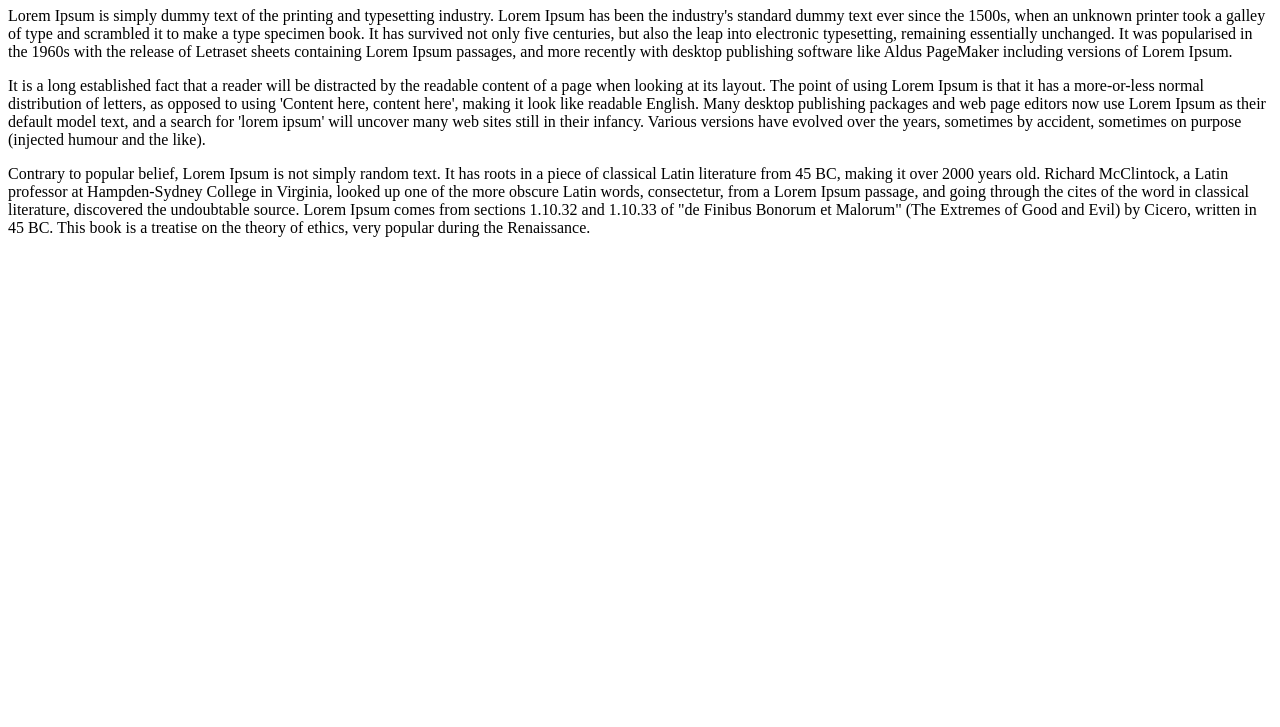
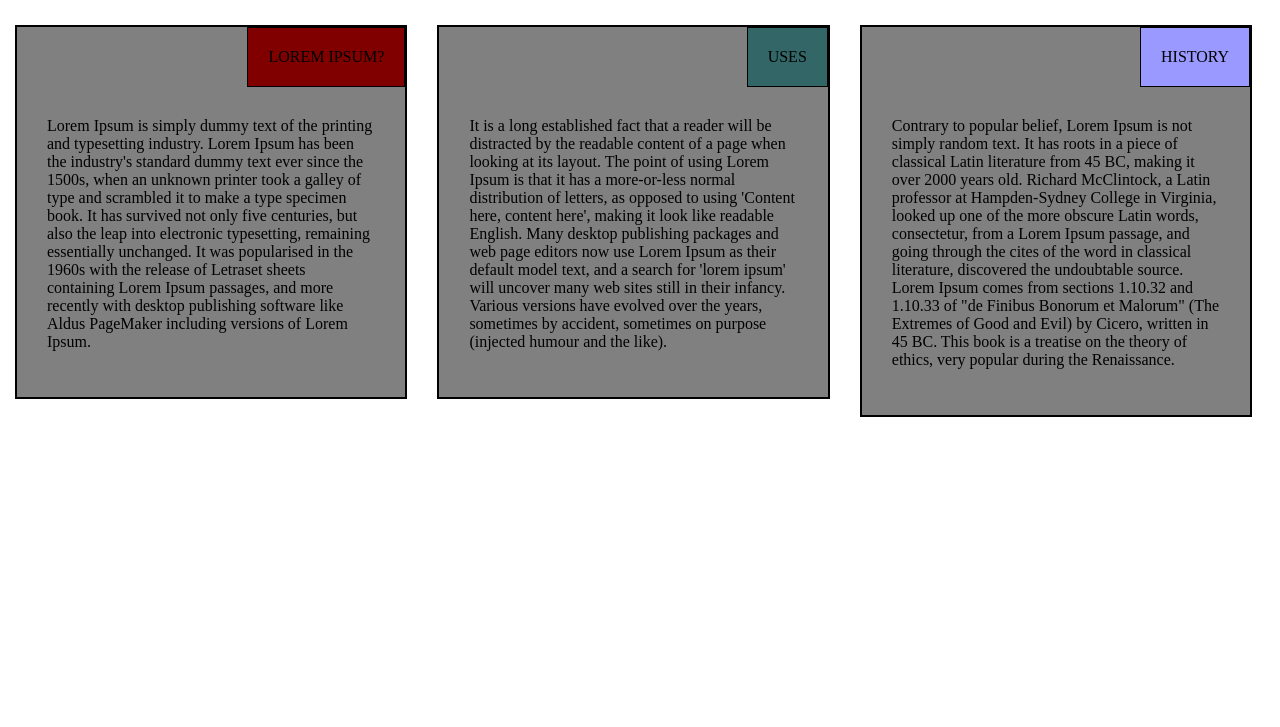
Before and after one commit to swappyk21/happy-coder, a plain HTML site: page mod2_code/index.html in a window 1280 px wide. Shown: the part 73-800 px from the top of the page. Drawn offline with Linux system fonts and the light colour scheme.

Commit message:
small change

```diff
--- a/mod2_code/index.html
+++ b/mod2_code/index.html
@@ -8,31 +8,119 @@
   *{
   box-sizing: border-box;
   }
+  body {
+    margin: 0;
+    padding: 0;
+  }
+  h1{
+    text-align: center;
+    margin-bottom: 25px;
+  }
+  .row {
+    width: 100%;
+  }
+
+  #box1,#box2,#box3 { position: relative;
+    background-color: grey;
+    border: 2px solid black;
+    margin: 15px;
+  }
+  #s1{ position: relative;
+    border: 1px solid black;
+    padding: 20px;
+    background-color: maroon;
+    float: right;
+  }
+  #s2{ position: relative;
+    border: 1px solid black;
+    padding: 20px;
+    background-color: #336666;
+    float:right;
+  }
+  #s3{ position: relative;
+    border: 1px solid black;
+    padding: 20px;
+    background-color: #9999FF;
+    float: right;
+  }
+  #p1,#p2,#p3 { position: relative;
+    padding: 30px;
+    clear: both;
+  }
 
   @media (min-width: 992px){
-  #p1
+    .col-lp-4,.col-lp-6,.col-lp-12
+      {
+        float: left;
+
+      }
+      .col-lp-4{
+        width: 33%;
       }
 
-  @media (min-width: 768px) and (max-width: 991px) {
-
+      .col-lp-6{
+        width: 50%;
       }
 
+      .col-lp-12{
+        width: 100%;
+      }
+    }
+    @media (min-width: 768px) and (max-width:  991px){    .col-tb-4,.col-tb-6,.col-tb-12{
+      float: left;
+    }
+      .col-tb-4{
+        width: 33%;
+      }
+
+      .col-tb-6{
+        width: 50%;
+      }
+
+      .col-tb-12{
+        width: 100%;
+      }
+    }
     @media (max-width: 767px){
+      .col-ph-4,.col-ph-6,.col-ph-12
+    {
+      float: left;
+    }
+      .col-ph-4{
+        width: 33%;
+      }
 
+      .col-ph-6{
+        width: 50%;
+      }
+
+      .col-ph-12{
+        width: 100%;
+      }
     }
 </style>
+</head>
   <body>
-  <h1>MODULE 2 SOLUTION</h1>
+  <h1>DUMMY TEXT</h1>
 
 <div class="row">
-    <div class="col-lg-4 col-md-6 col-lw->
-    <p id="p1"> Lorem Ipsum is simply dummy text of the printing and typesetting industry. Lorem Ipsum has been the industry's standard dummy text ever since the 1500s, when an unknown printer took a galley of type and scrambled it to make a type specimen book. It has survived not only five centuries, but also the leap into electronic typesetting, remaining essentially unchanged. It was popularised in the 1960s with the release of Letraset sheets containing Lorem Ipsum passages, and more recently with desktop publishing software like Aldus PageMaker including versions of Lorem Ipsum.</p></div>
+    <div class="col-lp-4 col-tb-6 col-ph-12">
+     <div id="box1">
+      <section id="s1">LOREM IPSUM?</section>
+    <p id="p1">Lorem Ipsum is simply dummy text of the printing and typesetting industry. Lorem Ipsum has been the industry's standard dummy text ever since the 1500s, when an unknown printer took a galley of type and scrambled it to make a type specimen book. It has survived not only five centuries, but also the leap into electronic typesetting, remaining essentially unchanged. It was popularised in the 1960s with the release of Letraset sheets containing Lorem Ipsum passages, and more recently with desktop publishing software like Aldus PageMaker including versions of Lorem Ipsum.</p></div>
+    </div>
 
-    <div class="col-lg-4 col-md-6 col-lw->
-    <p>It is a long established fact that a reader will be distracted by the readable content of a page when looking at its layout. The point of using Lorem Ipsum is that it has a more-or-less normal distribution of letters, as opposed to using 'Content here, content here', making it look like readable English. Many desktop publishing packages and web page editors now use Lorem Ipsum as their default model text, and a search for 'lorem ipsum' will uncover many web sites still in their infancy. Various versions have evolved over the years, sometimes by accident, sometimes on purpose (injected humour and the like).</p></div>
+    <div class="col-lp-4 col-tb-6 col-ph-12">
+     <div id="box2">
+        <section id="s2">USES</section>
+    <p id="p2">It is a long established fact that a reader will be distracted by the readable content of a page when looking at its layout. The point of using Lorem Ipsum is that it has a more-or-less normal distribution of letters, as opposed to using 'Content here, content here', making it look like readable English. Many desktop publishing packages and web page editors now use Lorem Ipsum as their default model text, and a search for 'lorem ipsum' will uncover many web sites still in their infancy. Various versions have evolved over the years, sometimes by accident, sometimes on purpose (injected humour and the like).</p></div>
+    </div>
 
-    <div class="col-lg-4 col-md-6 col-lw->
-    <p>Contrary to popular belief, Lorem Ipsum is not simply random text. It has roots in a piece of classical Latin literature from 45 BC, making it over 2000 years old. Richard McClintock, a Latin professor at Hampden-Sydney College in Virginia, looked up one of the more obscure Latin words, consectetur, from a Lorem Ipsum passage, and going through the cites of the word in classical literature, discovered the undoubtable source. Lorem Ipsum comes from sections 1.10.32 and 1.10.33 of "de Finibus Bonorum et Malorum" (The Extremes of Good and Evil) by Cicero, written in 45 BC. This book is a treatise on the theory of ethics, very popular during the Renaissance.</p></div>
-
+    <div class="col-lp-4 col-tb-12 col-ph-12">
+     <div id="box3">
+        <section id="s3">HISTORY</section>
+    <p id="p3">Contrary to popular belief, Lorem Ipsum is not simply random text. It has roots in a piece of classical Latin literature from 45 BC, making it over 2000 years old. Richard McClintock, a Latin professor at Hampden-Sydney College in Virginia, looked up one of the more obscure Latin words, consectetur, from a Lorem Ipsum passage, and going through the cites of the word in classical literature, discovered the undoubtable source. Lorem Ipsum comes from sections 1.10.32 and 1.10.33 of "de Finibus Bonorum et Malorum" (The Extremes of Good and Evil) by Cicero, written in 45 BC. This book is a treatise on the theory of ethics, very popular during the Renaissance. </p></div>
+    </div>
+</div>
   </body>
-</head>
+</html>
```
Lines whose indentation alone changed are shown as unchanged.
